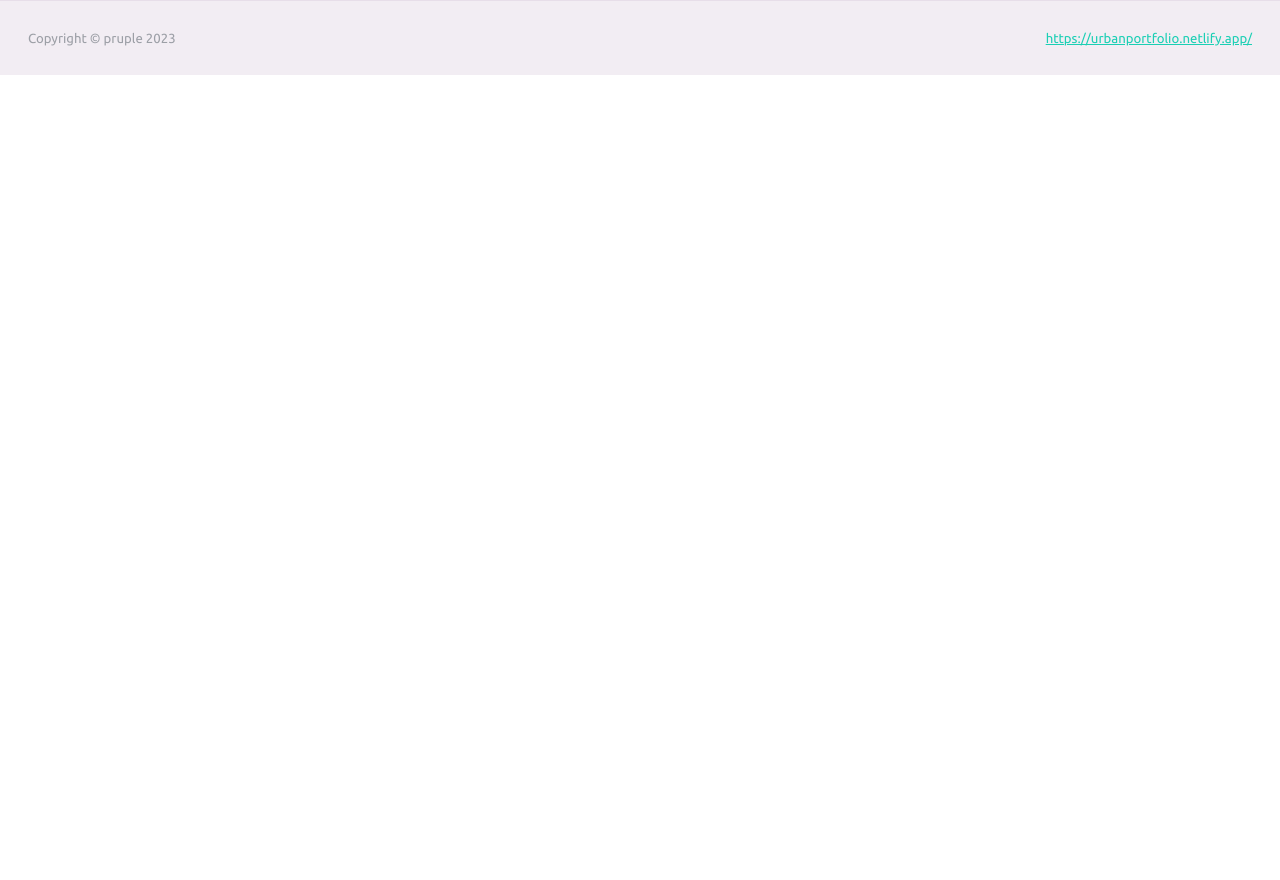
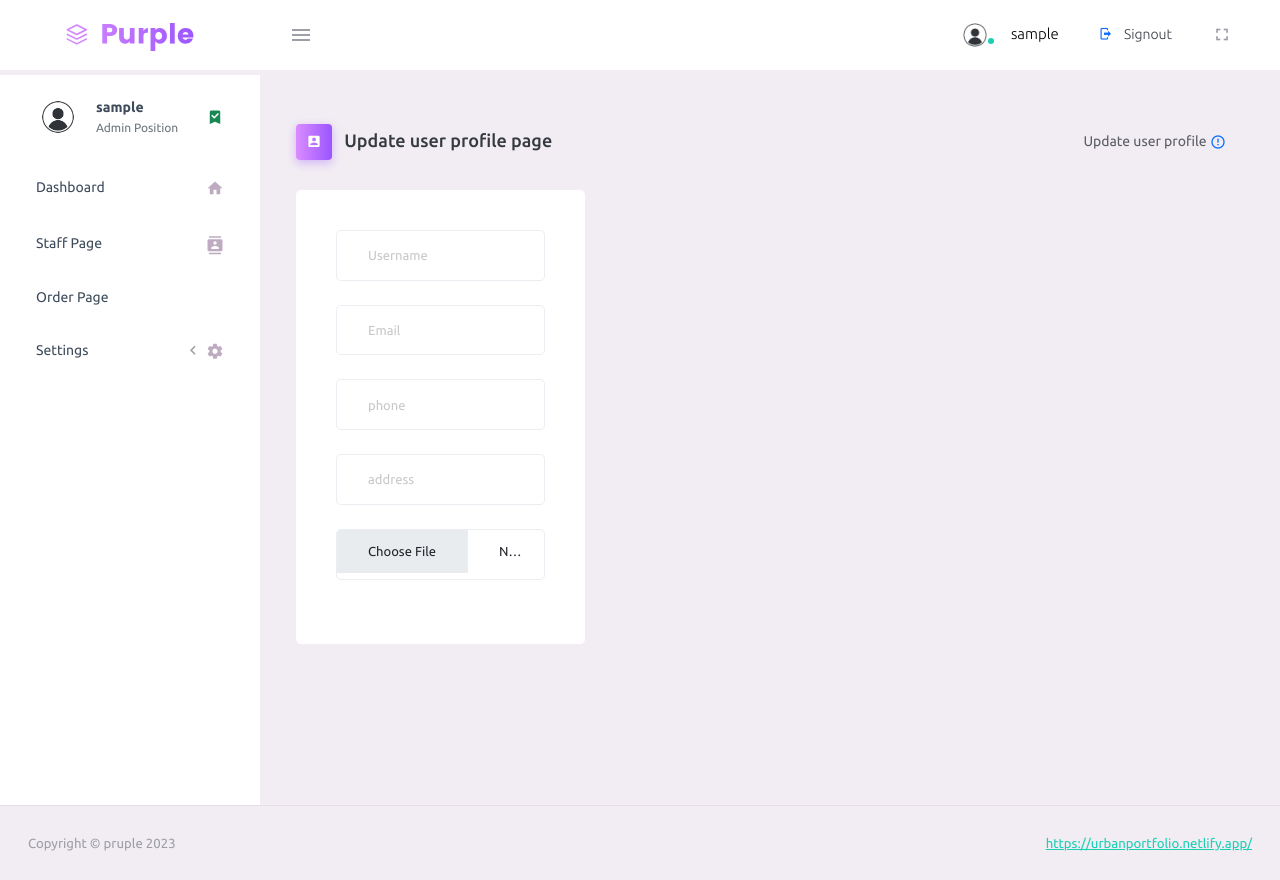
Before and after one commit to urbain32/App-inventory, a Django app: page /profile/update/ in a window 1280 px wide. Before the commit the page ends 75 px from the top, so only its background shows below. Run offline with Django 4.2, Linux system fonts and the light colour scheme; the visitor is signed in with stand-in values (Sample User, id 1); some libraries are stand-ins or nearby versions.

Commit message:
removing modal

```diff
--- a/templates/user/profile_update.html
+++ b/templates/user/profile_update.html
@@ -3,27 +3,34 @@
 {% load static %}
 <!--block-->
 {% block content %}
-<div
-  class="modal fade"
-  id="profileModal"
-  tabindex="-1"
-  aria-labelledby="profileModalLabel"
-  aria-hidden="true"
-  role="dialog"
->
-  <div class="modal-dialog modal-dialog-centered" role="document">
-    <div class="modal-content">
-      <div class="modal-header">
-        <h5 class="modal-title" id="profileModalLabel">Profile Information</h5>
-        <button
-          type="button"
-          class="btn-close"
-          data-bs-dismiss="modal"
-          aria-label="Close"
-        ></button>
+<!-- partial:partials/_navbar.html -->
+{% include 'partials/navbar.html' %}
+<!-- partial -->
+<div class="container-fluid page-body-wrapper">
+  <!-- partial:partials/_sidebar.html -->
+  {% include 'partials/sidebar.html' %}
+  <div class="main-panel">
+    <div class="content-wrapper">
+      <div class="page-header">
+        <h3 class="page-title">
+          <span class="page-title-icon bg-gradient-primary text-white me-2">
+            <i class="mdi mdi-account-box"></i>
+          </span>
+          Update user profile page
+        </h3>
+        <nav aria-label="breadcrumb">
+          <ul class="breadcrumb">
+            <li class="breadcrumb-item active" aria-current="page">
+              <span></span>Update user profile
+              <i
+                class="mdi mdi-alert-circle-outline icon-sm text-primary align-middle"
+              ></i>
+            </li>
+          </ul>
+        </nav>
       </div>
-      <div class="modal-body"><div class="row">
-        <div class="col-lg-12 grid-margin stretch-card">
+    <div class="row">
+        <div class="col-lg-4">
           <div class="card">
             <div class="card-body">
                 <form method='POST'>
@@ -89,15 +96,11 @@
             </div>
           </div>
         </div>
-      </div></div>
-      <div class="modal-footer">
-        <button type="button" class="btn btn-secondary" data-bs-dismiss="modal">
-          Close
-        </button>
-        <a href='{% url 'user-logout' %}' class="btn btn-primary text-decoration-none">Update</a>
       </div>
     </div>
   </div>
+  </div>
 </div>
 
+
 {% endblock %}
```
